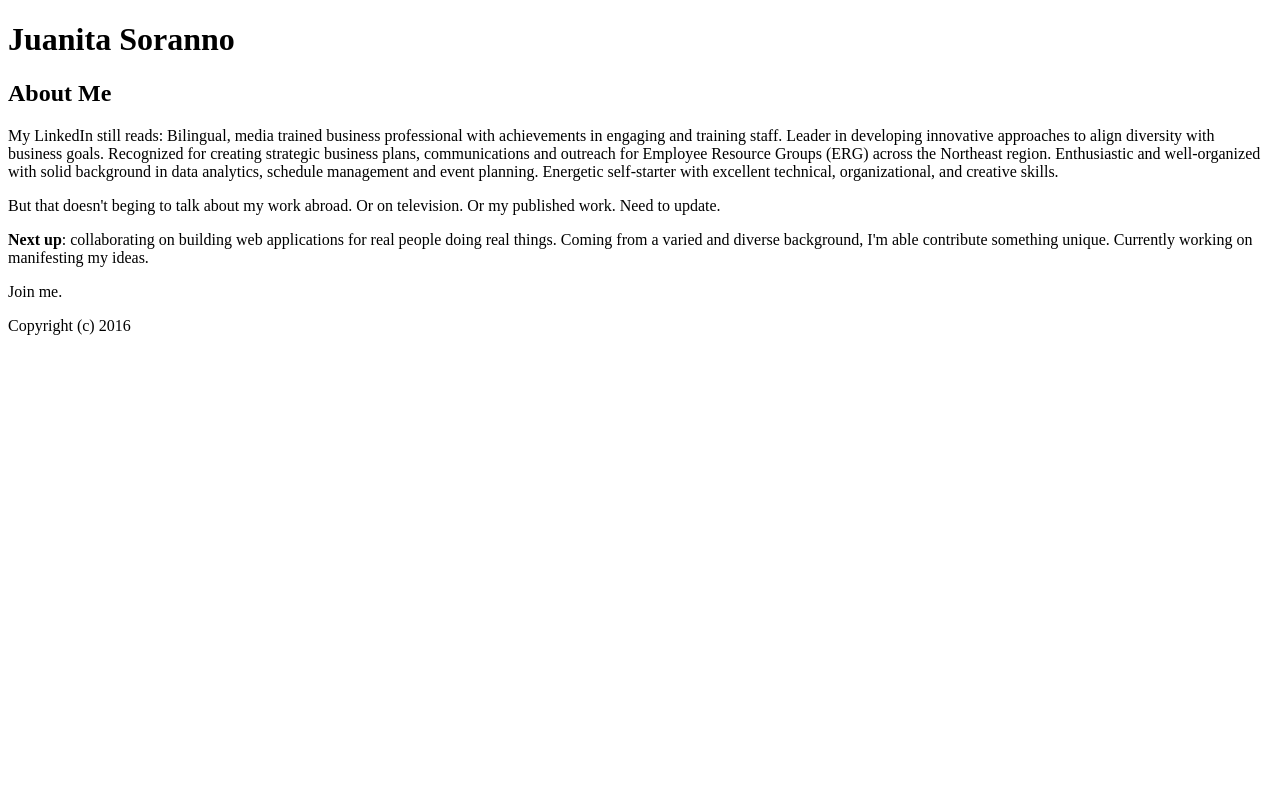
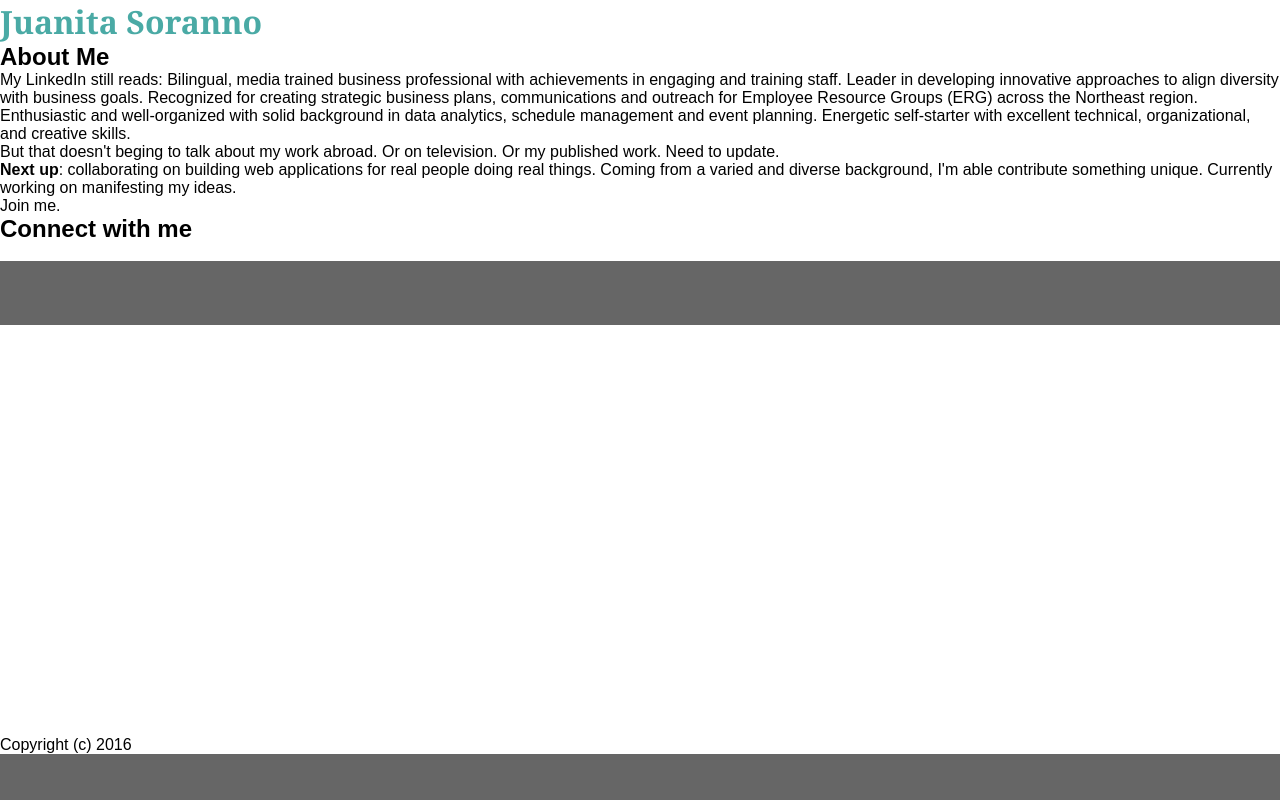
Before and after one commit to jsoranno/Basic-Portfolio, a PHP site: page / in a window 1280 px wide. Run offline with PHP 8.4, Linux system fonts and the light colour scheme.

Commit message:
Updated CSS file

```diff
--- a/assets/css/style.css
+++ b/assets/css/style.css
@@ -1,3 +1,28 @@
+/* next, add margins for the borders of each section*/
+body {
+font-family: "Arial", "Helvetica Neue", Helvetica, sans-serif;
+}
+
+h1{
+font-family: "Georgia", Times, Times New Roman, serif;
+color: #4aaaa5;
+background-color: #ffffff;
+border-color: #cccccc;
+}
+
+h2 {
+
+}
+
+p{
+font-family: "Arial", "Helvetica Neue", Helvetica, sans-serif;
+color: #77777;
+background-color: #ffffff;
+border-color: #cccccc;
+}
+
+
+/* sticky footer */
 * {
 margin: 0;
 }
@@ -12,4 +37,5 @@ margin: 0 auto -4em;
 }
 .footer, .push {
 height: 4em;
+background-color: #666666;
 }
--- a/index.html
+++ b/index.html
@@ -2,6 +2,7 @@
 <html lang="en">
     <head>
     	<title> Juanita Soranno </title>
+        <link rel="stylesheet" type="text/css" href="assets/css/style.css">
     </head>
 <body>
     <div class="wrapper">
@@ -12,6 +13,10 @@
         	<p><strong>Next up</strong>: collaborating on building web applications for real people doing real things. Coming from a varied and diverse background, I'm able contribute something unique. Currently working on manifesting my ideas.</p>
         	<p> Join me.</p>
             <!--sticky footer html-->
+    <div class="connect">
+        <h2>Connect with me</h2>
+        <img src="">
+    </div>
             <div class="push"></div>
             </div>
         <div class="footer">
```
